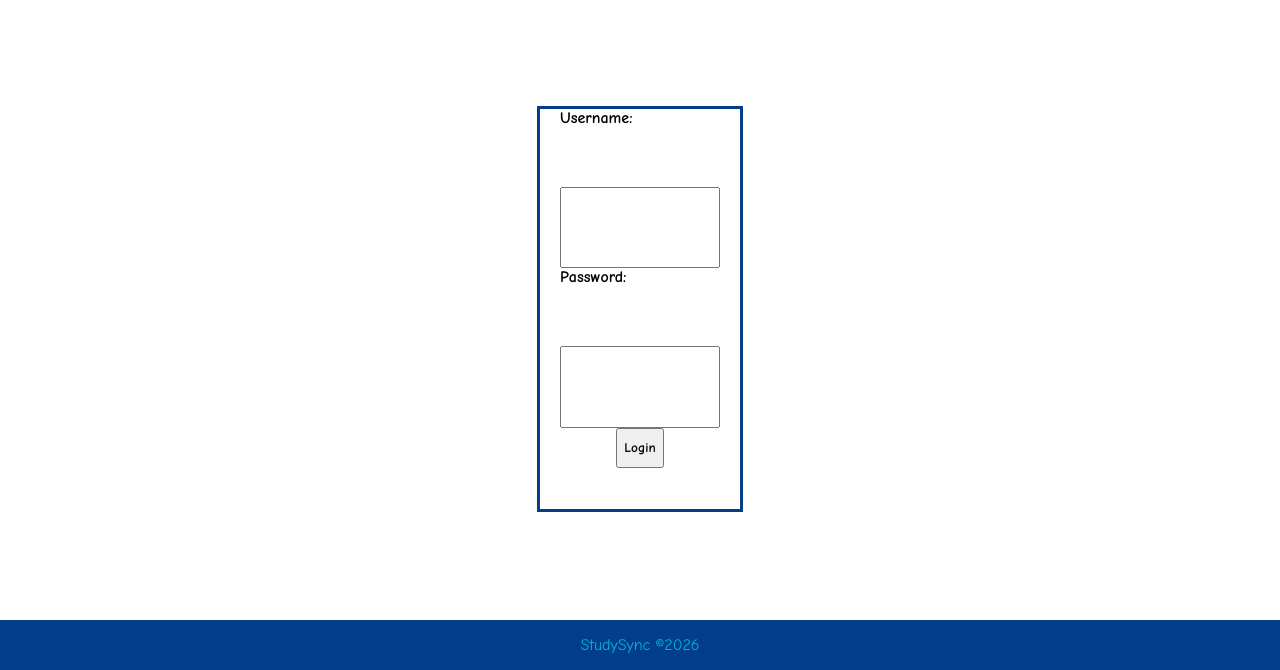
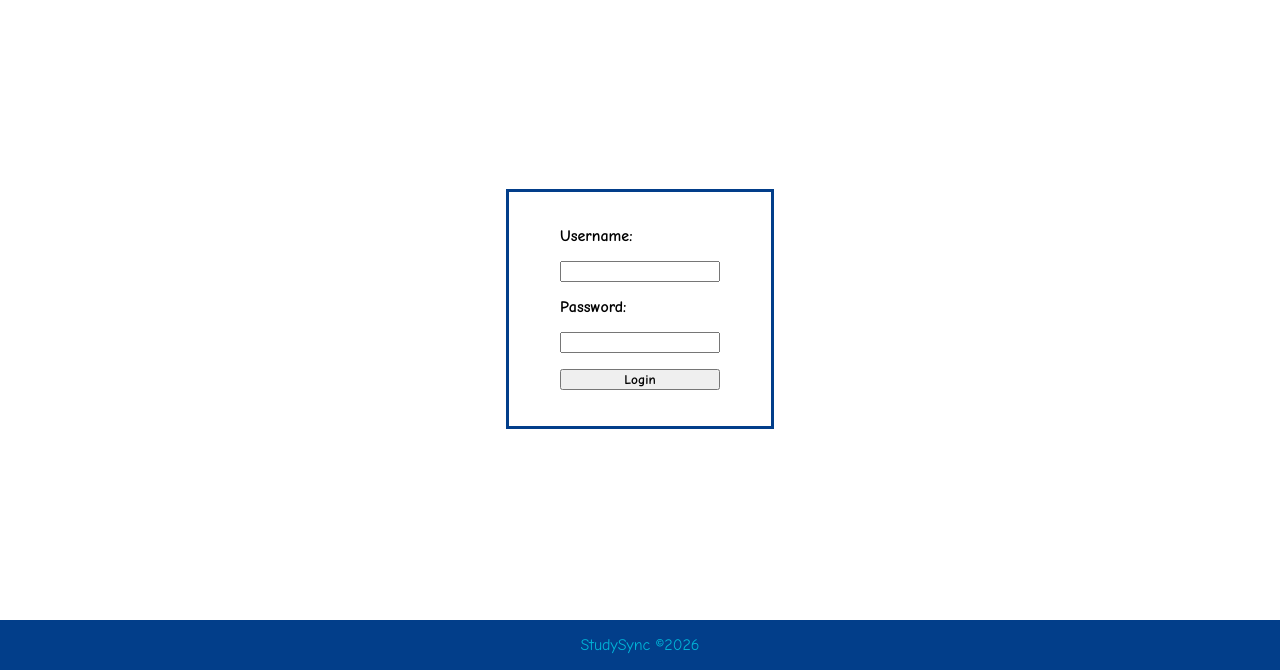
Before and after one commit to dudeman3814/Study-Sync, a plain HTML site: page index.html in a window 1280 px wide. Shown: the part 130-800 px from the top of the page. Drawn offline with Linux system fonts and the light colour scheme.

Commit message:
style changes, cheers Gemini

```diff
--- a/formatting.css
+++ b/formatting.css
@@ -44,15 +44,20 @@ footer {
 
 .login-box {
     justify-content: center;
+    align-content: center;
+    row-gap: 2vh;
     display: grid;
     border: solid;
     border-color: var(--french-blue);
-    min-width: 200px;
-    min-height: 400px;
+    min-height: 30vh;
+    width: 50vw;
+    max-width: fit-content;
+    padding: 2vh 4vw;
+    box-sizing: border-box;
 }
 
 .login-box #submit{
     justify-self: center;
-    min-width: stretch;
-    max-height: 50%
+    width: 100%;
+    cursor: pointer;
 }
```
